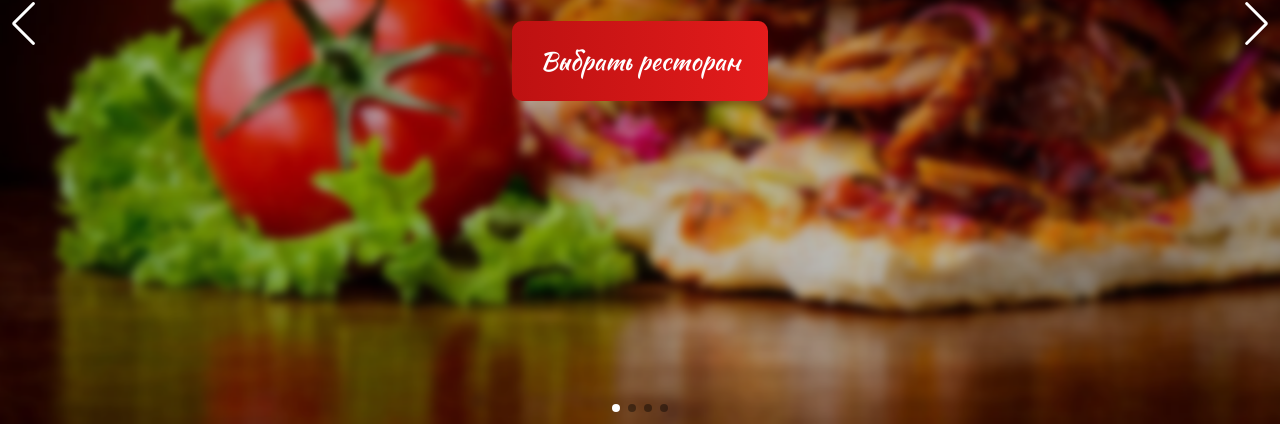
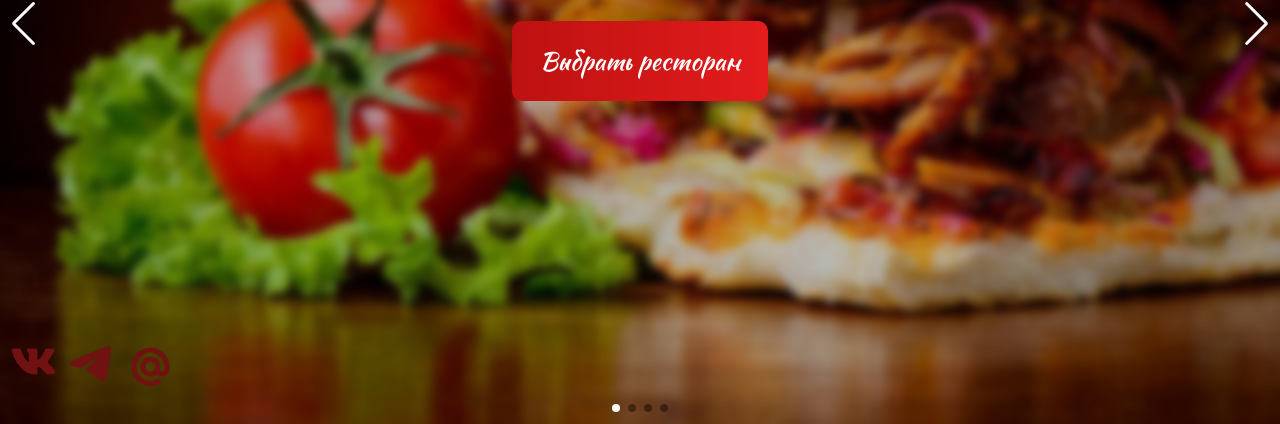
Before and after one commit to Cookie-Boy/---------, a plain HTML site: page index.html in a window 1280 px wide. Shown: the part 376-800 px from the top of the page. Drawn offline with Linux system fonts and the light colour scheme.

Commit message:
Добавил кнопочки соцсетей

```diff
--- a/CSS/buttons.css
+++ b/CSS/buttons.css
@@ -18,3 +18,41 @@
     background-position: right center;
     cursor: pointer;
 }
+
+.buttons{
+    display: flex;
+    position: absolute;
+    z-index: 400;
+    top: 90%;
+    width: 12%;
+    height: 5vh;
+    background-color: transparent ;
+    cursor: pointer;
+}
+
+#vk {
+    display: inline;
+    position: relative;
+    left: 5%;
+    width: 100%;
+
+}
+
+#vk:hover {
+    background-image: url("images/icons/vkpressed.png");
+    cursor: pointer;
+}
+
+#tg {
+    display: inline;
+    position: relative;
+    left:10%;
+    width: 100%;
+}
+
+#mail {
+    display: inline;
+    position: relative;
+    left:15%;
+    width: 100%;
+}
--- a/CSS/menu.css
+++ b/CSS/menu.css
@@ -8,6 +8,7 @@
     font-size: 16pt;
     background-color: #210808;
     border-radius: 8px;
+
 }
 
 nav a{
--- a/CSS/style.css
+++ b/CSS/style.css
@@ -1,7 +1,7 @@
 @import url("fonts.css");
 
 * {
-    background-color: black;
+    background-color: rgba(0, 0, 0, 0);
     color: white;
     margin: 0;
     /* height: 100% */
--- a/JS/buttons.js
+++ b/JS/buttons.js
@@ -1,3 +1,16 @@
 document.getElementById('choice_btn').onclick = function(event) {
     window.open("https://www.google.com/maps/search/шаурмания", "_blank");
 }
+
+document.getElementById('vk').onclick = function(event) {
+
+    window.open("https://vk.com/im_banana_tyryryry", "_blank");
+}
+
+document.getElementById('tg').onclick = function(event) {
+    window.open("https://t.me/+BaDiNvvEAOIyOGFi", "_blank");
+}
+
+document.getElementById('mail').onclick = function(event) {
+    window.open("https://ghenyadog@bk.ru", "_blank");
+}
--- a/index.html
+++ b/index.html
@@ -14,13 +14,20 @@
 </head>
 
 <body>
-    <nav class="menu">
+    <div class="menu">
+    <nav >
             <a href="index.html">Главная</a>
             <a href="about.html">О нас</a>
             <a href="newThings.html">Горячие новинки</a>
             <a href="menu.html">Меню</a>
             <a href="order.html">Заказать</a>
         </nav>
+    </div>
+    <div class="buttons">
+        <button id="vk" title=""><img src="images/icons/vk.png"></button>
+        <button id="tg" title=""><img src="images/icons/tg.png"></button>
+        <button id="mail" title=""><img src="images/icons/mail.png"></button>
+    </div>
     <div class="slider-container">
         <div class="swiper-container">
             <button class="swiper-button-prev swiper-button-white"></button>
```
Also changed, not shown: images/icons/mail.png (added), images/icons/tg.png (added), images/icons/vk.png (added).
